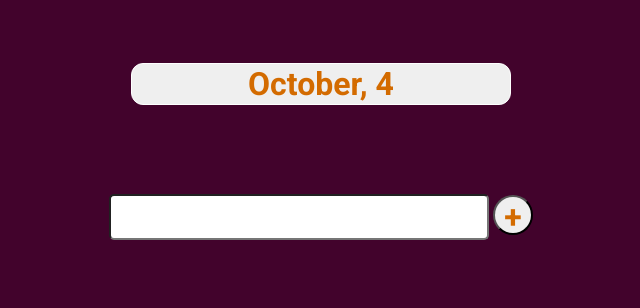
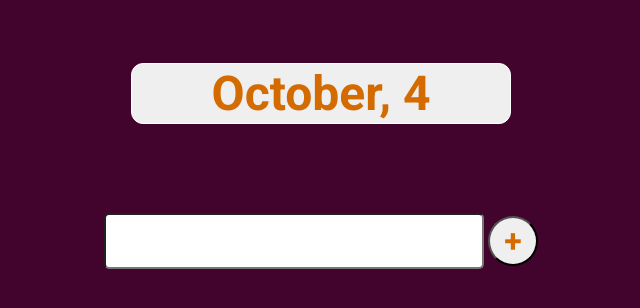
Before and after one commit to owinokev/toDoList, a plain HTML site: page index.html in a window 1280 px wide. Shown: the whole page, without its empty margins (319-959 px from the left). Drawn offline with Linux system fonts and the light colour scheme.

Commit message:
Update style.css

```diff
--- a/style.css
+++ b/style.css
@@ -8,7 +8,7 @@ body{
 }
 .date{
   color:#D36B00;
-  font-size: 2.0rem;
+  font-size: 3.0rem;
   font-family: 'Roboto', sans-serif;
   font-weight: bold;
   border: 1px solid white;
@@ -29,8 +29,8 @@ li{
 .adding{
   margin-top: 5%;
   border-radius: 100px;
-  width: 40px;
-  height:40px;
+  width: 50px;
+  height:50px;
   font-size: 2rem;
   font-family: 'Roboto', sans-serif;
   text-decoration: none;
@@ -40,7 +40,7 @@ li{
 input{
   margin-top: 5%;
   border-radius: 5px;
-  height:40px;
+  height:50px;
   font-size: 2rem;
   font-family: 'Roboto', sans-serif;
   text-decoration: none;
```
